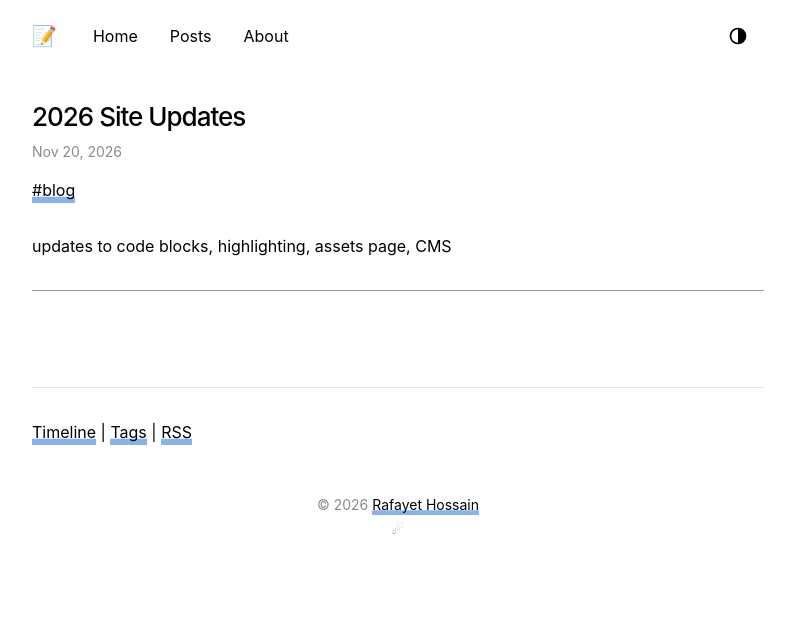
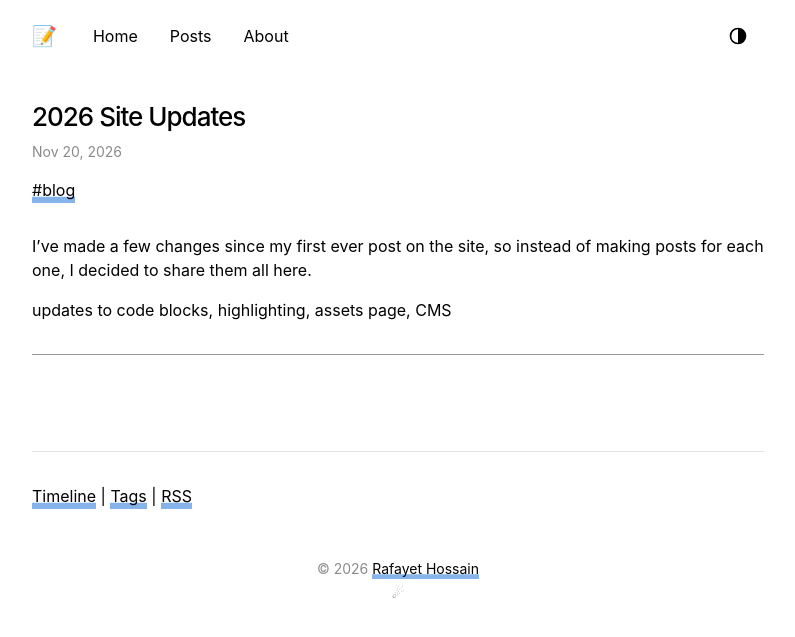
Before and after one commit to rafayet-git/hos.sh, a Jekyll site: the page built from _posts/2026-11-20-2026-site-update.md, in a window 1280 px wide. Shown: the top 637 px of the page, without its empty margins (242-1037 px from the left). Built offline with Jekyll 4.4.1, drawn with Linux system fonts in a browser that asks for light colours; comment, search, counter and statistics services are not loaded.

Commit message:
Update _posts/2026-11-20-2026-site-update.md (via Pages CMS)

```diff
--- a/_posts/2026-11-20-2026-site-update.md
+++ b/_posts/2026-11-20-2026-site-update.md
@@ -3,7 +3,7 @@ layout: post
 title: 2026 Site Updates
 date: 2026-11-20
 tags: blog
-mathjax: false
-mermaid: false
 ---
+I've made a few changes since my first ever post on the site, so instead of making posts for each one, I decided to share them all here.
+
 updates to code blocks, highlighting, assets page, CMS
```
